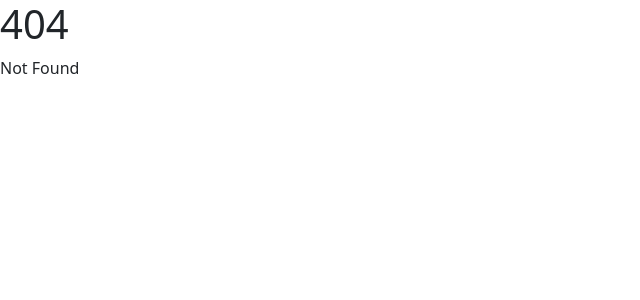
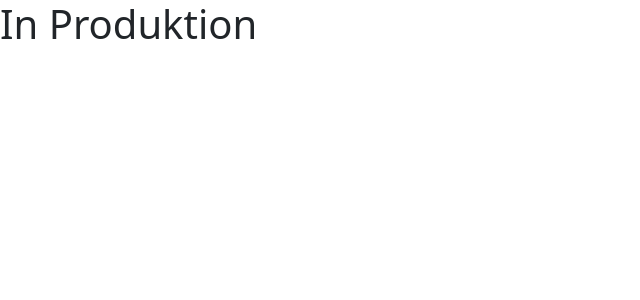
Before and after one commit to steingruberbastian/LoveSender, a SvelteKit app: page /memories in a window 1280 px wide. Before the commit this address had no page. Shown: the top 300 px of the page, without its empty margins (0-640 px from the left). Built offline with nearby package versions, Linux system fonts and the light colour scheme.

Commit message:
added, in production info for the pages that are not done yet

```diff
--- /dev/null
+++ b/src/routes/memories/+page.svelte
@@ -0,0 +1 @@
+<h1>In Produktion</h1>
--- /dev/null
+++ b/src/routes/toDo/+page.svelte
@@ -0,0 +1 @@
+<h1>In Produktion</h1>
```
